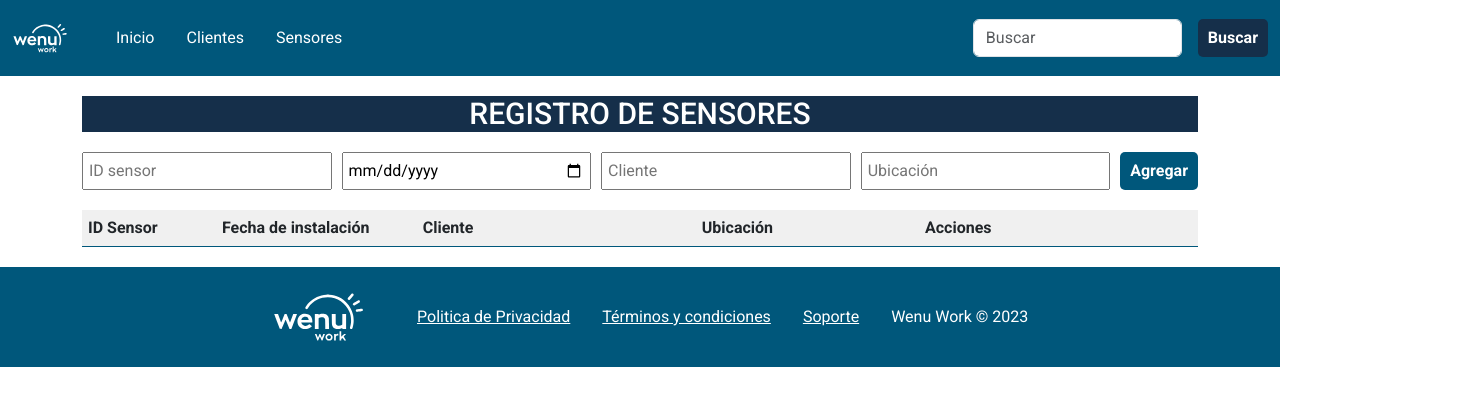
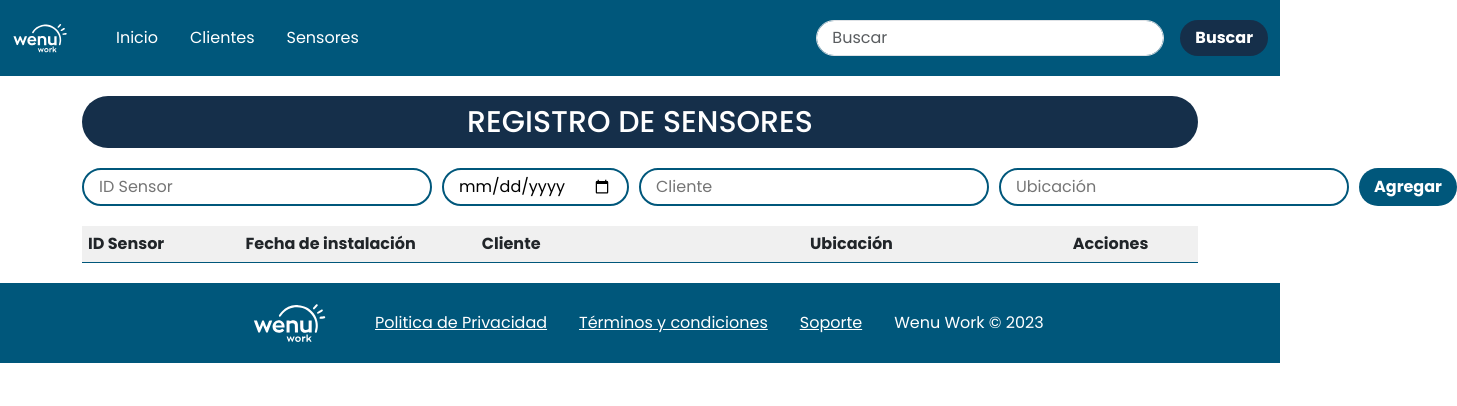
Before and after one commit to pmoraga1/proyecto-2, a plain HTML site: page index.html in a window 1280 px wide. Shown: the whole page, 1457 px wide, since content can reach past the window. Drawn offline with nearby package versions, Linux system fonts and the light colour scheme.

Commit message:
Cambio de diseño: radios y fuente

```diff
--- a/crud.js
+++ b/crud.js
@@ -4,6 +4,11 @@ const idinput = document.getElementById('idinput');
 const fechainput = document.getElementById('fechainput');
 const clienteinput =  document.getElementById('clienteinput');
 const ubicacioninput =  document.getElementById('ubicacioninput');
+
+/*const searchinput = document.getElementById('buscador');
+const searchbutton = document.getElementById('searchbutton');
+
+searchbutton.addEventListener('click', handleSearch)*/
 
 const tablebody = document.getElementById('tablebody');
 
@@ -54,7 +59,7 @@ function renderTable() {
         const eliminarbutton = document.createElement('button');
 
         IDSensorcell.textContent = item.IDSensor;
-        Fechacell.textContent = item.Fecha;
+        Fechacell.textContent = item.Fecha.split('-').reverse().join('-');
         Clientecell.textContent = item.Cliente;
         Ubicacioncell.textContent = item.Ubicacion;
 
@@ -103,4 +108,11 @@ function deleteData(index){
     renderTable();
 }
 
+/* function handleSearch(event){
+    event.preventDefault
+    alert(searchinput.value);
+}*/
+
+
+
 renderTable();
--- a/estilos.css
+++ b/estilos.css
@@ -14,7 +14,7 @@
     *{
         margin: 0;
         padding: 0;
-        font-family: 'Roboto', sans-serif;
+        font-family: 'Poppins', sans-serif;
     }
 
     .navbar {
@@ -43,6 +43,8 @@
         color: #ffffff;
         text-align: center;
         font-size: 30px;
+        border-radius: 40px;
+        padding: 8px;
     }
 
     .crud_form {
@@ -51,18 +53,30 @@
 
     }
 
+
+
     .form_input{
         flex: 1;
-        padding: 5px;
+        padding: 5px 15px;
         margin-right: 10px;
         font-size: 1rem;
+        border-radius: 20px;
+        outline: none;
+        border:2px solid #00577B;
+
+    }
+
+    .form-control{
+        border-radius: 40px !important;
+        padding: 5px 15px !important;
     }
 
     .button{
-        padding: 5px 10px;
+        padding: 5px 15px;
         border: none;
-        border-radius: 5px;
+        border-radius: 40px;
         font-weight: 700;
+
 
 
     }
@@ -80,6 +94,7 @@
     .button-secondary{
         background-color: var(--secondary-dark);
         color:#ffffff;
+        margin-right: 10px;
     }
 
     .button-terciary{
@@ -90,6 +105,7 @@
     .button-nav{
         background-color: var(--primary-dark);
         color: #ffffff;
+
     }
 
 
@@ -138,7 +154,7 @@
      }
 
      th:nth-child(5) {
-        width: 25%;
+        width: 10%;
      }
 
      footer{
@@ -149,7 +165,7 @@
      }
 
      footer img{
-        height:100px;
+        height:80px;
      }
 
      footer ul{
--- a/index.html
+++ b/index.html
@@ -9,7 +9,7 @@
     <link href="https://cdn.jsdelivr.net/npm/bootstrap@5.3.2/dist/css/bootstrap.min.css" rel="stylesheet" integrity="sha384-T3c6CoIi6uLrA9TneNEoa7RxnatzjcDSCmG1MXxSR1GAsXEV/Dwwykc2MPK8M2HN" crossorigin="anonymous">
     <link rel="preconnect" href="https://fonts.googleapis.com">
     <link rel="preconnect" href="https://fonts.gstatic.com" crossorigin>
-    <link href="https://fonts.googleapis.com/css2?family=Roboto:wght@300;400;500;700&display=swap" rel="stylesheet">
+    <link href="https://fonts.googleapis.com/css2?family=Poppins:wght@100;200;300;400;500;600;700;800;900&display=swap" rel="stylesheet"/>
     <link rel="stylesheet" href="https://cdnjs.cloudflare.com/ajax/libs/font-awesome/6.2.1/css/all.min.css">
 
 </head>
@@ -35,8 +35,8 @@
                   </li>
                 </ul>
                 <form class="d-flex gap-2 align-items-stretch" role="search">
-                  <input class="form-control me-2" type="search" placeholder="Buscar" aria-label="Search">
-                  <button class="button button-nav" type="submit">Buscar</button>
+                  <input class="form-control me-2" type="search" id="buscador" placeholder="Buscar" aria-label="Search">
+                  <button class="button button-nav" type="submit" id="searchbutton">Buscar</button>
                 </form>
               </div>
             </div>
@@ -52,7 +52,7 @@
 
                 <form id="formulario" class="crud_form">
 
-                    <input type="number" placeholder="ID sensor" id="idinput" class="form_input">
+                    <input type="number" placeholder="ID Sensor" id="idinput" class="form_input">
                     <input type="date" placeholder="Fecha de instalación" id="fechainput" class="form_input">
                     <input type="text" placeholder="Cliente" id="clienteinput" class="form_input">
                     <input type="text" placeholder="Ubicación" id="ubicacioninput" class="form_input">
```
